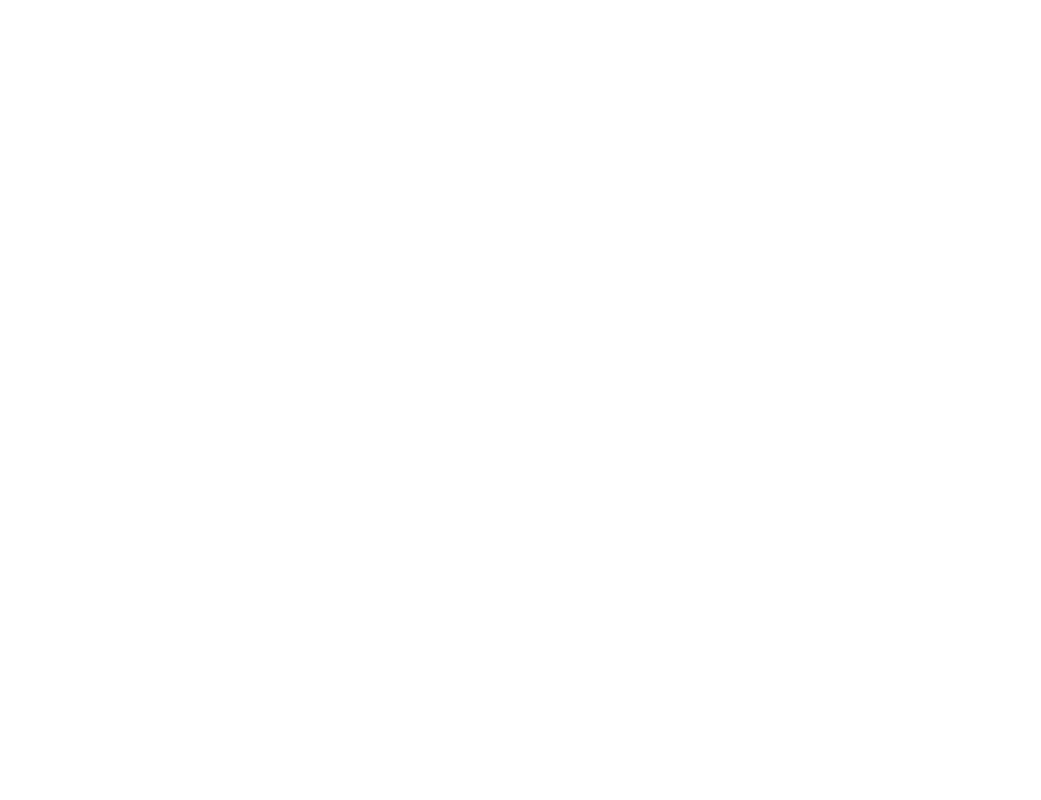
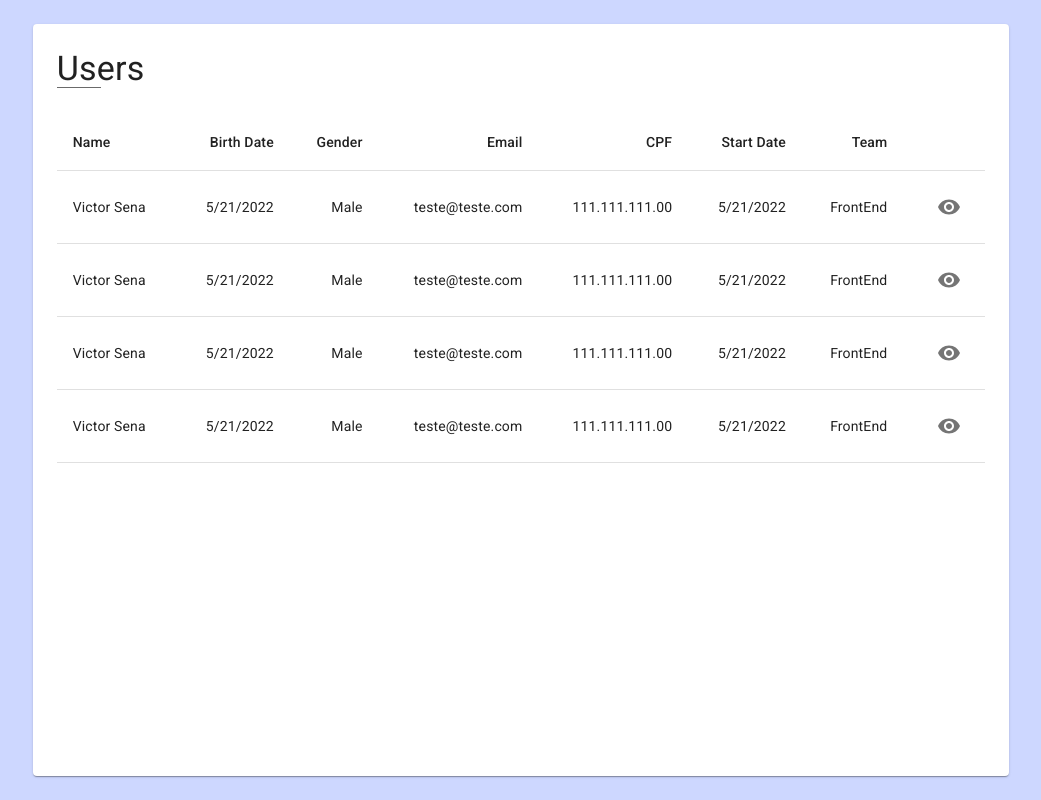
Before and after one commit to vsla/nutcache-challenge-victorAttar, a React (Create React App) app: page / in a window 1280 px wide. Shown: the whole page, without its empty margins (119-1160 px from the left). Built offline with nearby package versions, Linux system fonts and the light colour scheme.

Commit message:
create users table

```diff
--- a/package.json
+++ b/package.json
@@ -5,7 +5,9 @@
   "dependencies": {
     "@emotion/react": "^11.9.0",
     "@emotion/styled": "^11.8.1",
+    "@mui/icons-material": "^5.8.0",
     "@mui/material": "^5.8.0",
+    "@mui/styles": "^5.8.0",
     "@testing-library/jest-dom": "^5.14.1",
     "@testing-library/react": "^13.0.0",
     "@testing-library/user-event": "^13.2.1",
@@ -13,10 +15,12 @@
     "@types/node": "^16.7.13",
     "@types/react": "^18.0.0",
     "@types/react-dom": "^18.0.0",
+    "@types/styled-components": "^5.1.25",
     "axios": "^0.27.2",
     "react": "^18.1.0",
     "react-dom": "^18.1.0",
     "react-scripts": "5.0.1",
+    "styled-components": "^5.3.5",
     "typescript": "^4.4.2",
     "web-vitals": "^2.1.0"
   },
--- a/src/App.tsx
+++ b/src/App.tsx
@@ -1,5 +1,24 @@
+import UserList from "./Pages/User/UserList";
+
+import styled from "styled-components";
+
 function App() {
-  return <div className="App"></div>;
+  return (
+    <Container>
+      <UserList />
+    </Container>
+  );
 }
 
+const Container = styled.div`
+  display: flex;
+  flex-grow: 1;
+  padding-left: 24px;
+  padding-right: 24px;
+  width: 100%;
+  margin-left: auto;
+  box-sizing: border-box;
+  margin-right: auto;
+`;
+
 export default App;
--- /dev/null
+++ b/src/Components/Paper/index.tsx
@@ -0,0 +1,50 @@
+import { Grid, Paper as MaterialPaper, Typography } from "@mui/material";
+
+import { makeStyles } from "@mui/styles";
+
+interface Props {
+  children: any;
+  title?: string;
+}
+const useStyles = makeStyles({
+  root: {
+    padding: 24,
+  },
+  title: {
+    position: "relative",
+    "&:after": {
+      content: "''",
+      position: "absolute",
+      width: "50%",
+      backgroundColor: "#6a6a6a",
+      height: "1px",
+      bottom: 0,
+      left: 0,
+    },
+  },
+});
+
+export default function Paper({ children, title = "" }: Props) {
+  const classes = useStyles();
+  return (
+    <MaterialPaper data-testid="paper" elevation={1} className={classes.root}>
+      <Grid container spacing={3}>
+        {title && (
+          <Grid item xs={12}>
+            <Typography
+              data-testid="paper-title"
+              className={classes.title}
+              variant="h4"
+              display="inline"
+            >
+              {title}
+            </Typography>
+          </Grid>
+        )}
+        <Grid item xs={12}>
+          {children}
+        </Grid>
+      </Grid>
+    </MaterialPaper>
+  );
+}
--- /dev/null
+++ b/src/Interfaces/UserInterfaces.ts
@@ -0,0 +1,10 @@
+export interface UserInterface {
+  id: number;
+  name: string;
+  birthDate: Date;
+  Gender: "Male" | "Female";
+  Email: string;
+  CPF: string;
+  StartDate: Date;
+  Team: "FrontEnd" | "BackEnd" | "Mobile" | null;
+}
--- /dev/null
+++ b/src/Pages/User/UserList/Components/UserTable.tsx
@@ -0,0 +1,127 @@
+import React from "react";
+import styled from "styled-components";
+
+import Table from "@mui/material/Table";
+import TableBody from "@mui/material/TableBody";
+import TableCell from "@mui/material/TableCell";
+import TableContainer from "@mui/material/TableContainer";
+import TableHead from "@mui/material/TableHead";
+import TableRow from "@mui/material/TableRow";
+import { IconButton } from "@mui/material";
+import RemoveRedEyeIcon from "@mui/icons-material/RemoveRedEye";
+
+import { UserInterface } from "../../../../Interfaces/UserInterfaces";
+import Paper from "../../../../Components/Paper";
+
+const rows: UserInterface[] = [
+  {
+    id: 1,
+    name: "Victor Sena",
+    birthDate: new Date(),
+    Gender: "Male",
+    Email: "teste@teste.com",
+    CPF: "111.111.111.00",
+    StartDate: new Date(),
+    Team: "FrontEnd",
+  },
+  {
+    id: 1,
+    name: "Victor Sena",
+    birthDate: new Date(),
+    Gender: "Male",
+    Email: "teste@teste.com",
+    CPF: "111.111.111.00",
+    StartDate: new Date(),
+    Team: "FrontEnd",
+  },
+  {
+    id: 1,
+    name: "Victor Sena",
+    birthDate: new Date(),
+    Gender: "Male",
+    Email: "teste@teste.com",
+    CPF: "111.111.111.00",
+    StartDate: new Date(),
+    Team: "FrontEnd",
+  },
+  {
+    id: 1,
+    name: "Victor Sena",
+    birthDate: new Date(),
+    Gender: "Male",
+    Email: "teste@teste.com",
+    CPF: "111.111.111.00",
+    StartDate: new Date(),
+    Team: "FrontEnd",
+  },
+];
+
+const UserTable: React.FC = () => {
+  const handleOpenPopUp = (id: number) => {};
+
+  return (
+    <UserTableContainer>
+      <Paper title="Users">
+        <TableContainer>
+          <Table aria-label="a dense table">
+            <TableHead>
+              <TableRow>
+                <TableCell>Name</TableCell>
+                <TableCell align="right">Birth Date</TableCell>
+                <TableCell align="right">Gender</TableCell>
+                <TableCell align="right">Email</TableCell>
+                <TableCell align="right">CPF</TableCell>
+                <TableCell align="right">Start Date</TableCell>
+                <TableCell align="right">Team</TableCell>
+                <TableCell align="right"></TableCell>
+              </TableRow>
+            </TableHead>
+            <TableBody>
+              {rows.map(
+                ({
+                  id,
+                  name,
+                  birthDate,
+                  Gender,
+                  Email,
+                  CPF,
+                  StartDate,
+                  Team,
+                }) => (
+                  <TableRow key={name}>
+                    <TableCell component="th" scope="row">
+                      {name}
+                    </TableCell>
+                    <TableCell align="right">
+                      {birthDate.toLocaleDateString()}
+                    </TableCell>
+                    <TableCell align="right">{Gender}</TableCell>
+                    <TableCell align="right">{Email}</TableCell>
+                    <TableCell align="right">{CPF}</TableCell>
+                    <TableCell align="right">
+                      {StartDate.toLocaleDateString()}
+                    </TableCell>
+                    <TableCell align="right">{Team}</TableCell>
+                    <TableCell align="right">
+                      <IconButton onClick={() => handleOpenPopUp(id)}>
+                        <RemoveRedEyeIcon />
+                      </IconButton>
+                    </TableCell>
+                  </TableRow>
+                )
+              )}
+            </TableBody>
+          </Table>
+        </TableContainer>
+      </Paper>
+    </UserTableContainer>
+  );
+};
+
+const UserTableContainer = styled.div`
+  display: flex;
+  flex-grow: 1;
+  justify-content: center;
+`;
+
+export default UserTable;
--- /dev/null
+++ b/src/Pages/User/UserList/index.tsx
@@ -0,0 +1,22 @@
+import React, { useState } from "react";
+import styled from "styled-components";
+import UserTable from "./Components/UserTable";
+
+const UserList: React.FC = () => {
+  // const [loading, setLoading] = useState<Boolean>();
+  // const [loading, setLoading] = useState<Boolean>();
+
+  return (
+    <UserListContainer>
+      <UserTable/>
+    </UserListContainer>
+  );
+};
+
+const UserListContainer = styled.div`
+  display: flex;
+  flex-grow: 1;
+  margin: 24px 0px;
+`;
+
+export default UserList;
--- a/src/index.css
+++ b/src/index.css
@@ -1,3 +1,22 @@
 body {
   margin: 0;
+  font-family: -apple-system, BlinkMacSystemFont, "Segoe UI", "Roboto", "Oxygen",
+    "Ubuntu", "Cantarell", "Fira Sans", "Droid Sans", "Helvetica Neue",
+    sans-serif;
+  -webkit-font-smoothing: antialiased;
+  -moz-osx-font-smoothing: grayscale;
 }
+
+html,
+body,
+#root {
+  display: flex;
+  flex-grow: 1;
+  height: 100%;
+  background-color: #cdd7ff;
+}
+
+code {
+  font-family: source-code-pro, Menlo, Monaco, Consolas, "Courier New",
+    monospace;
+}
```
Also changed, not shown: src/Pages/User/UserList/Components/CardsSection.tsx (added, +9 -0 lines), tsconfig.json (+7 -9 lines), 2 other files (tests, documents, lock files or other folders).
